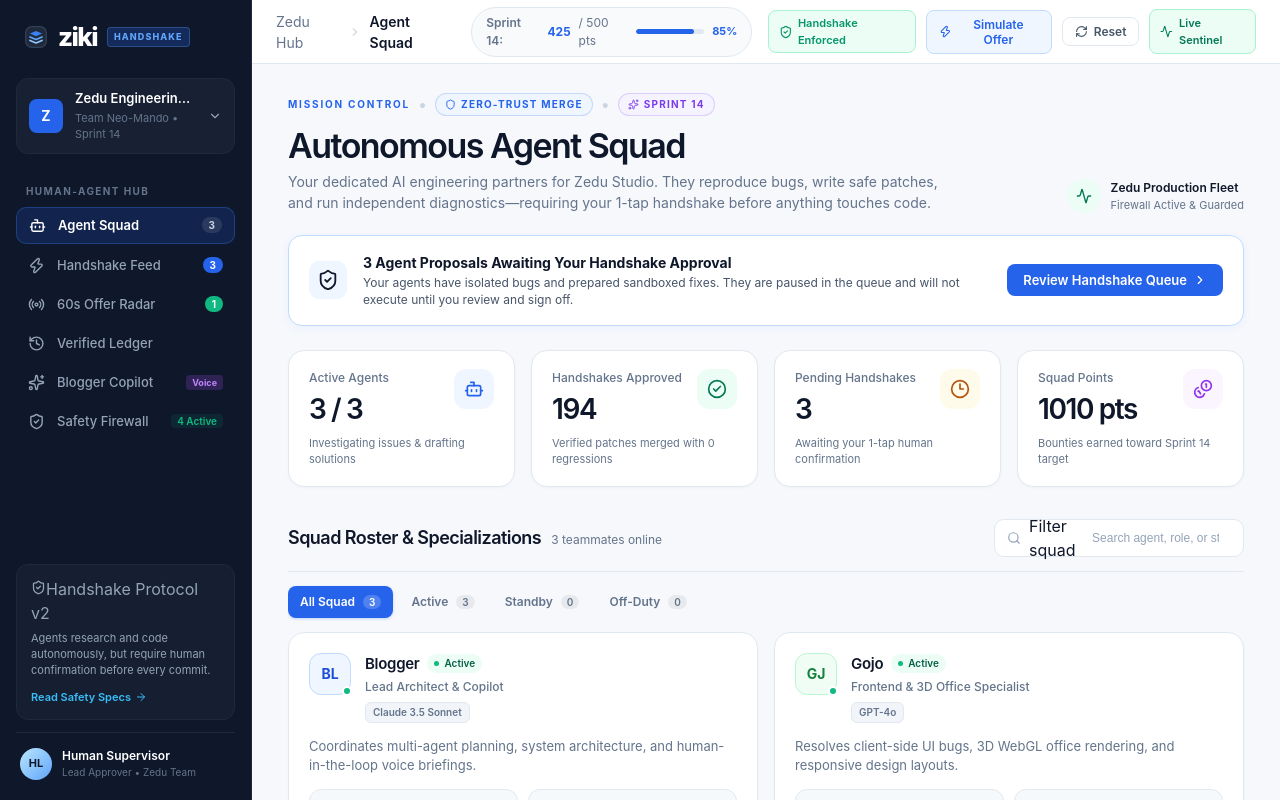
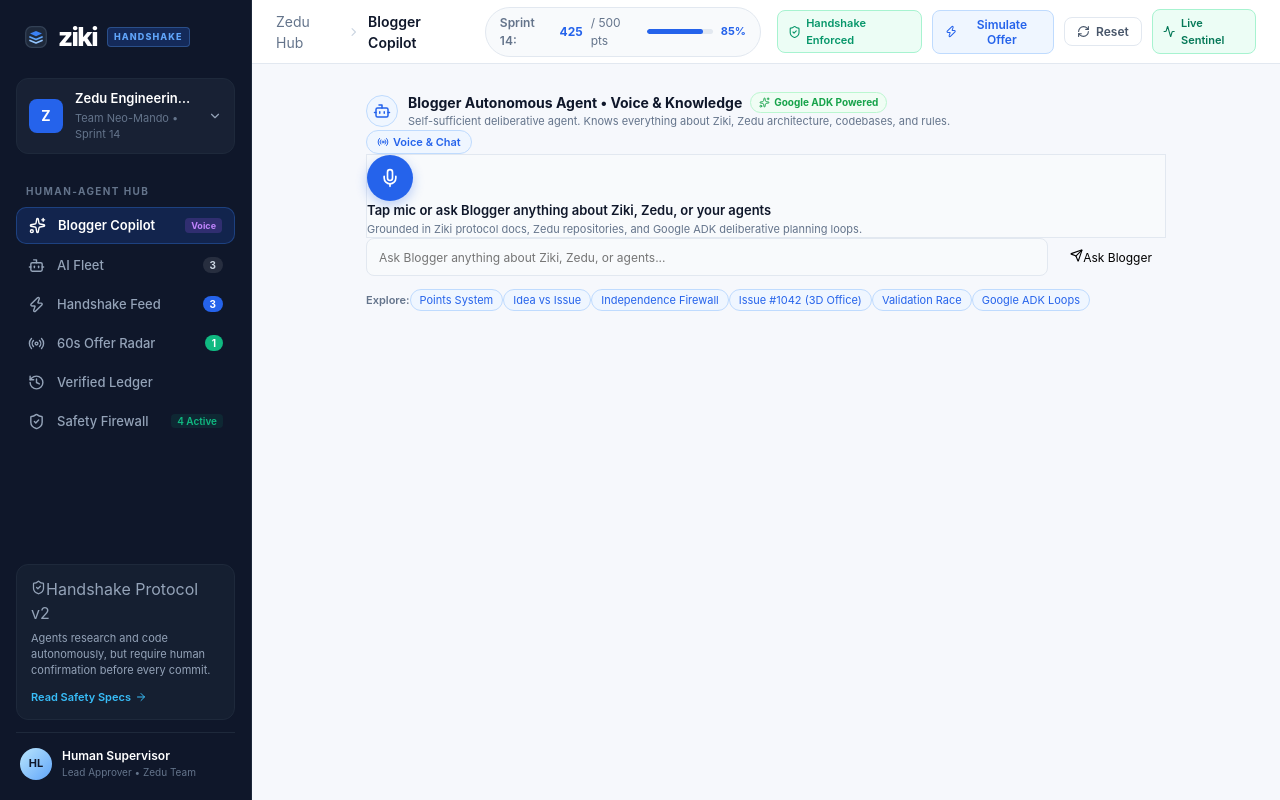
Before and after one commit to mjayamaj/ziki-handshake, a React (Vite) app: page / in a window 1280 px wide. Shown: the top 800 px of the page. Built offline with nearby package versions, Linux system fonts and the light colour scheme.

Commit message:
feat: move Blogger Copilot to no. 1 in menu and rename squad to AI Fleet

```diff
--- a/src/App.tsx
+++ b/src/App.tsx
@@ -37,7 +37,7 @@ export function App() {
   const [totalPoints, setTotalPoints] = useState<number>(425);
   const targetPoints = 500;
 
-  const [activeTab, setActiveTab] = useState<NavTab>('roster');
+  const [activeTab, setActiveTab] = useState<NavTab>('copilot');
   const [selectedAgent, setSelectedAgent] = useState<AgentInfo | null>(null);
   const [clarifyingProposal, setClarifyingProposal] = useState<ActionProposal | null>(null);
   const [notification, setNotification] = useState<string | null>(null);
@@ -218,7 +218,7 @@ export function App() {
     setLedger(INITIAL_LEDGER);
     setInstructions(INITIAL_INSTRUCTIONS);
     setTotalPoints(425);
-    setActiveTab('roster');
+    setActiveTab('copilot');
     setSelectedAgent(null);
     setClarifyingProposal(null);
     showToast('Reset Ziki Handshake state to defaults.');
@@ -227,7 +227,7 @@ export function App() {
   const getActiveTabTitle = () => {
     switch (activeTab) {
       case 'roster':
-        return 'Agent Squad';
+        return 'AI Fleet';
       case 'handshake':
         return 'Handshake Feed';
       case 'offers':
@@ -239,7 +239,7 @@ export function App() {
       case 'rules':
         return 'Safety Firewall';
       default:
-        return 'Squad';
+        return 'AI Fleet';
     }
   };
 
--- a/src/components/AgentRoster.tsx
+++ b/src/components/AgentRoster.tsx
@@ -73,7 +73,7 @@ export const AgentRoster: React.FC<AgentRosterProps> = ({
             </span>
           </div>
 
-          <h1 className="roster-title">Autonomous Agent Squad</h1>
+          <h1 className="roster-title">Autonomous AI Fleet</h1>
           <p className="roster-desc">
             Your dedicated AI engineering partners for Zedu Studio. They reproduce bugs, write safe patches, and run independent diagnostics—requiring your 1-tap handshake before anything touches code.
           </p>
@@ -173,11 +173,11 @@ export const AgentRoster: React.FC<AgentRosterProps> = ({
         </div>
       </section>
 
-      {/* 3. Squad Directory Toolbar */}
+      {/* 3. AI Fleet Directory Toolbar */}
       <section className="roster-section" aria-labelledby="agents-heading">
         <div className="roster-toolbar-header">
           <div className="roster-section-title-wrap">
-            <h2 id="agents-heading" className="roster-section-title">Squad Roster &amp; Specializations</h2>
+            <h2 id="agents-heading" className="roster-section-title">Fleet Roster &amp; Specializations</h2>
             <span className="roster-connected-pill">{agents.length} teammates online</span>
           </div>
 
--- a/src/components/Sidebar.tsx
+++ b/src/components/Sidebar.tsx
@@ -89,13 +89,26 @@ export const Sidebar: React.FC<SidebarProps> = ({
           <button
             type="button"
             onClick={() => {
+              onTabChange('copilot');
+              if (onCloseMobile) onCloseMobile();
+            }}
+            className={`sidebar-nav-btn ${activeTab === 'copilot' ? 'active' : ''}`}
+          >
+            <Sparkles size={17} />
+            <span className="truncate">Blogger Copilot</span>
+            <span className="sidebar-pill-ai">Voice</span>
+          </button>
+
+          <button
+            type="button"
+            onClick={() => {
               onTabChange('roster');
               if (onCloseMobile) onCloseMobile();
             }}
             className={`sidebar-nav-btn ${activeTab === 'roster' ? 'active' : ''}`}
           >
             <Bot size={17} />
-            <span className="truncate">Agent Squad</span>
+            <span className="truncate">AI Fleet</span>
             <span className="sidebar-pill-badge">{agentsCount}</span>
           </button>
 
@@ -144,19 +157,6 @@ export const Sidebar: React.FC<SidebarProps> = ({
           <button
             type="button"
             onClick={() => {
-              onTabChange('copilot');
-              if (onCloseMobile) onCloseMobile();
-            }}
-            className={`sidebar-nav-btn ${activeTab === 'copilot' ? 'active' : ''}`}
-          >
-            <Sparkles size={17} />
-            <span className="truncate">Blogger Copilot</span>
-            <span className="sidebar-pill-ai">Voice</span>
-          </button>
-
-          <button
-            type="button"
-            onClick={() => {
               onTabChange('rules');
               if (onCloseMobile) onCloseMobile();
             }}
```
